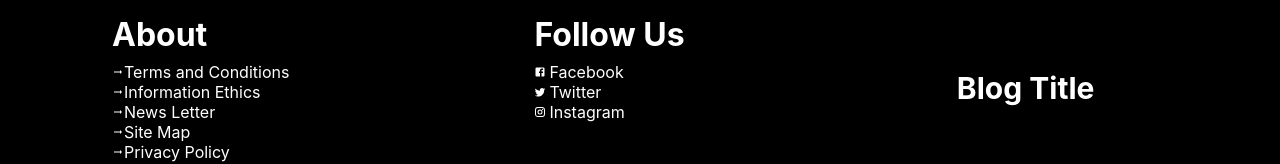
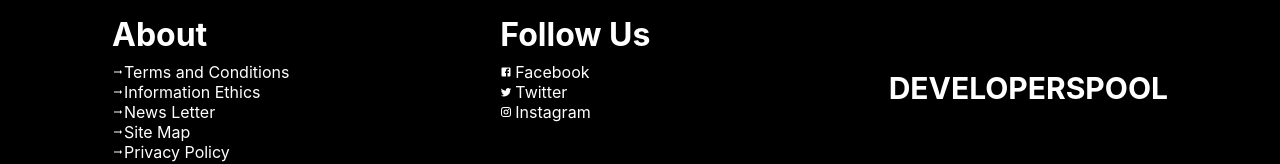
Before and after one commit to Bush-Man/blog-frontend, a React (Create React App) app: page / in a window 1280 px wide. Shown: the part 529-693 px from the top of the page. Built offline with nearby package versions, Linux system fonts and the light colour scheme; no server answers.

Commit message:
Update Footer.jsx

```diff
--- a/src/Components/Footer/Footer.jsx
+++ b/src/Components/Footer/Footer.jsx
@@ -63,7 +63,7 @@
           </div>
           <div className="rightSide">
               <div className="logo">
-              Blog Title
+              DEVELOPERSPOOL
             </div>
               </div>
 
```
